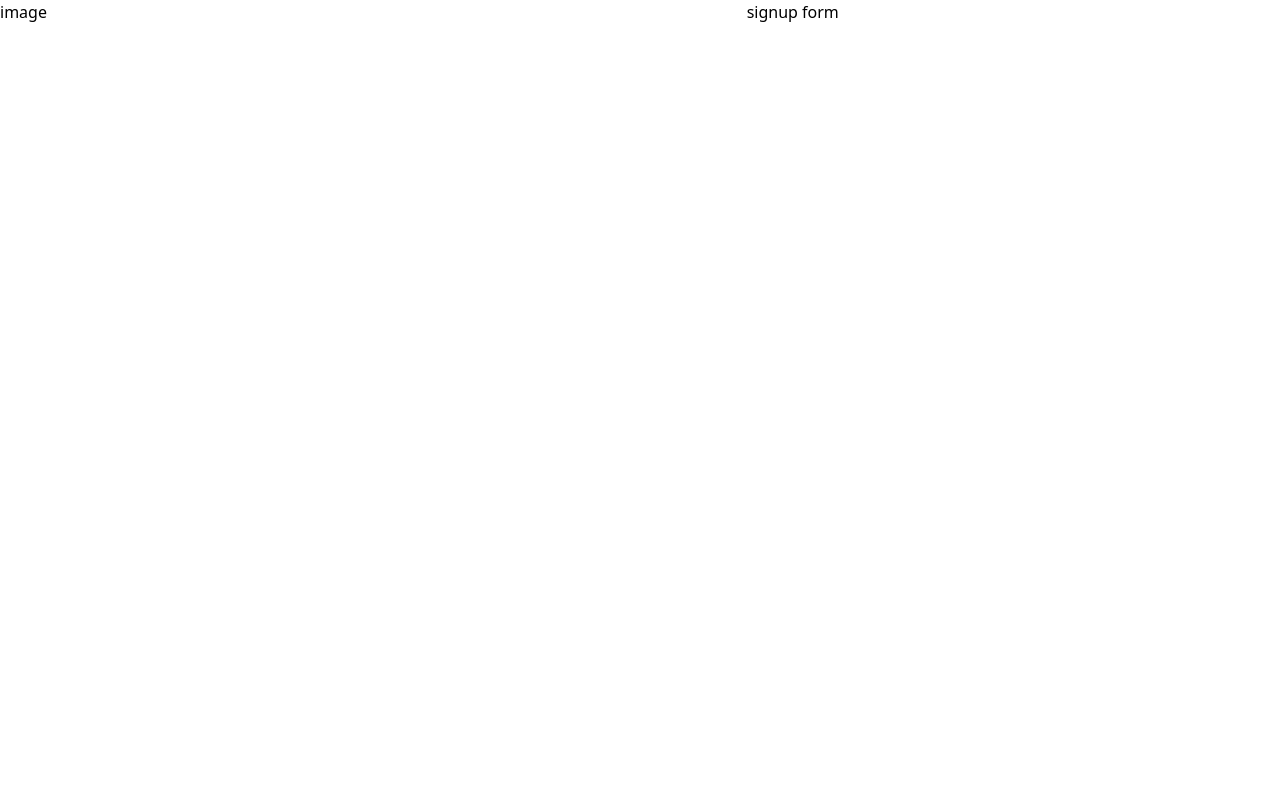
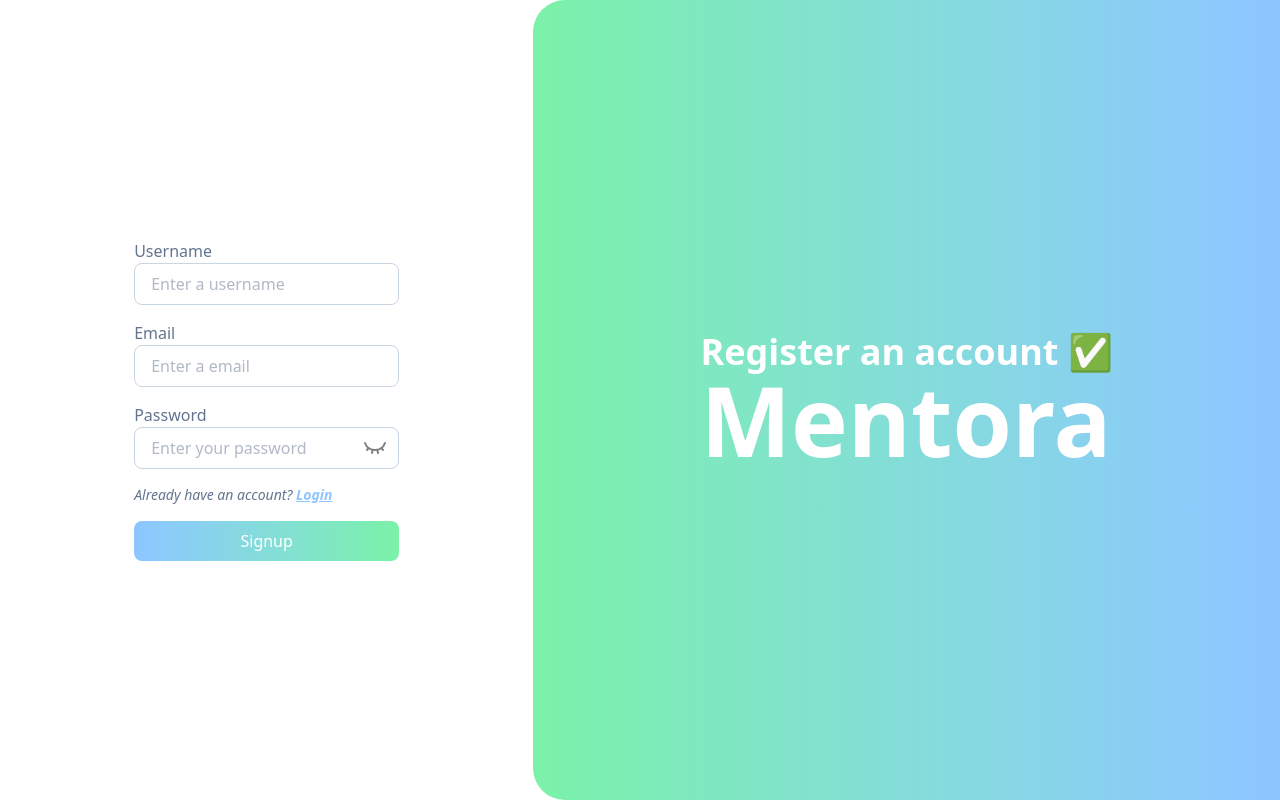
Before and after one commit to presabkhadka/MentoraFE, a React (Vite) app: page /signup in a window 1280 px wide. Built offline with nearby package versions, Linux system fonts and the light colour scheme.

Commit message:
feat - user authentication completed

```diff
--- a/package.json
+++ b/package.json
@@ -16,6 +16,7 @@
     "lucide-react": "^0.518.0",
     "react": "^19.1.0",
     "react-dom": "^19.1.0",
+    "react-hot-toast": "^2.5.2",
     "react-router-dom": "^7.6.2",
     "tailwindcss": "^4.1.10"
   },
--- a/src/App.tsx
+++ b/src/App.tsx
@@ -1,15 +1,15 @@
 import { createBrowserRouter, RouterProvider } from "react-router-dom";
 import Home from "./pages/view/Home";
-import Landing from "./pages/view/Landing";
 import AuthGuard from "./components/AuthGuard";
 import Login from "./pages/auth/Login";
 import Signup from "./pages/auth/Signup";
+import { Toaster } from "react-hot-toast";
 
 export default function App() {
   return (
+    <>
       <RouterProvider
         router={createBrowserRouter([
-        { path: "/", element: <Landing /> },
           { path: "/login", element: <Login /> },
           { path: "/signup", element: <Signup /> },
           {
@@ -19,5 +19,7 @@ export default function App() {
           },
         ])}
       ></RouterProvider>
+      <Toaster position="bottom-right" />
+    </>
   );
 }
--- a/src/components/Sidebar.tsx
+++ b/src/components/Sidebar.tsx
@@ -1,5 +1,5 @@
 import { Bird, Brain, Link, Notebook, Tag, Video } from "lucide-react";
-import { NavLink } from "react-router-dom";
+import { NavLink, useNavigate } from "react-router-dom";
 
 export default function Sidebar() {
   let navOptions = [
@@ -9,12 +9,12 @@ export default function Sidebar() {
     { title: "Links", icon: <Link />, path: "/user/links" },
     { title: "Tags", icon: <Tag />, path: "/user/tags" },
   ];
-
+  let navigate = useNavigate()
   return (
-    <div className="h-screen w-[64px] md:w-[200px] flex flex-col justify-between shadow-lg border-r p-4">
+    <div className="h-screen w-[64px] md:w-[100%] flex flex-col justify-between shadow-lg border-r p-4">
       <div className="flex gap-6 flex-col">
         <div className="flex items-center gap-2">
-          <Brain size={32} color="blue"/>
+          <Brain size={32} color="blue" />
           <p className="text-3xl font-medium text-blue-500">Mentora</p>
         </div>
         <div className="flex flex-col gap-4">
@@ -22,7 +22,11 @@ export default function Sidebar() {
             <div key={index}>
               <NavLink
                 to={menu.path}
-                className={({ isActive }) => (isActive ? "text-lg hover:bg-blue-400 active:text-green-500" : "text-lg hover:text-slate-500")}
+                className={({ isActive }) =>
+                  isActive
+                    ? "text-lg hover:bg-blue-400 active:text-green-500"
+                    : "text-lg hover:text-slate-500"
+                }
               >
                 <div className="flex gap-2 items-center">
                   <p>{menu.icon}</p>
@@ -33,7 +37,10 @@ export default function Sidebar() {
           ))}
         </div>
       </div>
-      <button className="border px-4 py-2 rounded-lg">Logout</button>
+      <button className="border px-4 py-2 rounded-lg" onClick={()=>{
+        localStorage.removeItem("Authorization")
+navigate("/login")
+      }}>Logout</button>
     </div>
   );
 }
--- a/src/pages/auth/Login.tsx
+++ b/src/pages/auth/Login.tsx
@@ -1,8 +1,107 @@
+import axios from "axios";
+import { Eye, EyeClosed } from "lucide-react";
+import { useState } from "react";
+import toast from "react-hot-toast";
+import { useNavigate } from "react-router-dom";
+
 export default function Login() {
+  let [isVisible, setIsVisible] = useState<boolean>(false);
+  let [email, setEmail] = useState<string>("");
+  let [password, setPassword] = useState<string>("");
+  let navigate = useNavigate();
+
+  let toggleVisibility = () => {
+    setIsVisible(!isVisible);
+  };
+
+  let handleSubmit = async (e: React.FormEvent<HTMLFormElement>) => {
+    e.preventDefault();
+    try {
+      let api = import.meta.env.VITE_BASE_URL;
+      let response = await axios.post(`${api}/user/login`, {
+        email,
+        password,
+      });
+
+      let token = response.data.msg;
+
+      localStorage.setItem("Authorization", `Bearer ${token}`);
+
+      toast.success("Login successfull");
+      navigate("/user/home");
+    } catch (error) {
+      if (error instanceof Error) {
+        toast.error(error.message);
+      }
+    }
+  };
+
   return (
     <div className="h-screen grid grid-cols-1 md:grid-cols-12">
-      <div className="col-span-7">image</div>
-      <div className="col-span-5">login form</div>
+      <div className="col-span-5 flex items-center justify-center">
+        <form onSubmit={handleSubmit}>
+          <div className="flex flex-col gap-4">
+            <div className="flex flex-col">
+              <label htmlFor="email" className="text-slate-500">
+                Email
+              </label>
+              <input
+                type="email"
+                placeholder="Enter your email."
+                className="border border-slate-300 px-4 py-2 rounded-lg focus:outline-slate-400 text-slate-500"
+                value={email}
+                onChange={(e) => setEmail(e.target.value)}
+              />
+            </div>
+            <div className="flex flex-col">
+              <label htmlFor="email" className="text-slate-500">
+                Password
+              </label>
+              <div className="relative">
+                <input
+                  type={isVisible ? "text" : "password"}
+                  placeholder="Enter your password."
+                  className="border border-slate-300 px-4 py-2 rounded-lg focus:outline-slate-400 text-slate-500"
+                  value={password}
+                  onChange={(e) => setPassword(e.target.value)}
+                />
+                <button
+                  onClick={toggleVisibility}
+                  type="button"
+                  className="absolute top-2 right-3"
+                >
+                  {isVisible ? (
+                    <Eye color="gray" />
+                  ) : (
+                    <EyeClosed color="gray" />
+                  )}
+                </button>
+              </div>
+            </div>
+            <p className="italic text-slate-500 text-sm">
+              Don't have an account?{" "}
+              <span
+                className="text-blue-300 font-semibold underline hover:cursor-pointer"
+                onClick={() => {
+                  navigate("/signup");
+                }}
+              >
+                Resigter
+              </span>
+            </p>
+            <button className="border border-slate-300 px-4 py-2 rounded-lg bg-gradient-to-r from-blue-300 to-green-300 text-white hover:scale-105 hover:cursor-pointer">
+              Login
+            </button>
+          </div>
+        </form>
+      </div>
+      <div className="col-span-7 bg-gradient-to-r from-green-300 to-blue-300 rounded-l-4xl flex justify-center items-center">
+        <h3 className="text-4xl text-white font-bold">
+          Hi, Welcome back to 👋
+          <br />
+          <span className="text-8xl text-white font-bold">Mentora</span>
+        </h3>
+      </div>
     </div>
   );
 }
--- a/src/pages/auth/Signup.tsx
+++ b/src/pages/auth/Signup.tsx
@@ -1,8 +1,139 @@
+import { Eye, EyeClosed } from "lucide-react";
+import { useState } from "react";
+import toast from "react-hot-toast";
+import { useNavigate } from "react-router-dom";
+import axios from "axios";
+
 export default function Signup() {
+  let [username, setUsername] = useState<string>("");
+  let [email, setEmail] = useState<string>("");
+  let [password, setPassword] = useState<string>("");
+  let [isVisible, setIsVisible] = useState<boolean>(false);
+  let navigate = useNavigate();
+
+  let toggleVisibility = () => {
+    setIsVisible(!isVisible);
+  };
+
+  let handleSubmit = async (e: React.FormEvent<HTMLFormElement>) => {
+    e.preventDefault();
+
+    if (!username || username.length < 3) {
+      toast.error("Username must be at least 3 characters");
+      return;
+    }
+
+    const emailRegex = /^[^\s@]+@[^\s@]+\.[^\s@]+$/;
+    if (!email || !emailRegex.test(email)) {
+      toast.error("Please enter a valid email");
+      return;
+    }
+
+    if (!password || password.length < 6) {
+      toast.error("Password must be at least 6 characters");
+      return;
+    }
+    try {
+      let api = import.meta.env.VITE_BASE_URL;
+      await axios.post(`${api}/user/signup`, {
+        username,
+        email,
+        password,
+      });
+
+      toast.success("Signup successfull");
+      navigate("/login");
+    } catch (error) {
+      if (error instanceof Error) {
+        toast.error(error.message);
+      }
+    }
+  };
+
   return (
     <div className="h-screen grid grid-cols-1 md:grid-cols-12">
-      <div className="col-span-7">image</div>
-      <div className="col-span-5">signup form</div>
+      <div className="col-span-5 flex items-center justify-center">
+        <form onSubmit={handleSubmit}>
+          <div className="flex flex-col gap-4">
+            <div className="flex flex-col">
+              <label htmlFor="username" className="text-slate-500">
+                Username
+              </label>
+              <input
+                type="text"
+                placeholder="Enter a username"
+                className="border border-slate-300 px-4 py-2 rounded-lg focus:outline-slate-400 text-slate-500"
+                value={username}
+                onChange={(e) => {
+                  setUsername(e.target.value);
+                }}
+              />
+            </div>
+            <div className="flex flex-col">
+              <label htmlFor="email" className="text-slate-500">
+                Email
+              </label>
+              <input
+                type="email"
+                placeholder="Enter a email"
+                className="border border-slate-300 px-4 py-2 rounded-lg focus:outline-slate-400 text-slate-500"
+                value={email}
+                onChange={(e) => {
+                  setEmail(e.target.value);
+                }}
+              />
+            </div>
+            <div className="flex flex-col">
+              <label htmlFor="password" className="text-slate-500">
+                Password
+              </label>
+              <div className="relative">
+                <input
+                  type={isVisible ? "text" : "password"}
+                  placeholder="Enter your password"
+                  className="border border-slate-300 px-4 py-2 rounded-lg focus:outline-slate-400 text-slate-500"
+                  value={password}
+                  onChange={(e) => {
+                    setPassword(e.target.value);
+                  }}
+                />
+                <button
+                  className="absolute right-3 top-2"
+                  type="button"
+                  onClick={toggleVisibility}
+                >
+                  {isVisible ? (
+                    <Eye color="gray" />
+                  ) : (
+                    <EyeClosed color="gray" />
+                  )}
+                </button>
+              </div>
+            </div>
+            <p className="italic text-slate-500 text-sm">
+              Already have an account?{" "}
+              <span
+                className="text-blue-300 font-semibold underline hover:cursor-pointer"
+                onClick={() => {
+                  navigate("/login");
+                }}
+              >
+                Login
+              </span>
+            </p>
+            <button className="px-4 py-2 bg-gradient-to-r from-blue-300 to-green-300 rounded-lg text-white hover:cursor-pointer hover:scale-105">
+              Signup
+            </button>
+          </div>
+        </form>
+      </div>
+      <div className="col-span-7 bg-gradient-to-r from-green-300 to to-blue-300 rounded-l-4xl flex justify-center items-center">
+        <h3 className="text-4xl text-white font-bold">
+          Register an account ✅
+          <br />
+          <span className="text-8xl">Mentora</span>
+        </h3>
+      </div>
     </div>
   );
 }
--- a/src/pages/view/Home.tsx
+++ b/src/pages/view/Home.tsx
@@ -1,7 +1,14 @@
+import Sidebar from "../../components/Sidebar";
+
 export default function Home(){
     return(
-        <div>
-            hi there
+        <div className="h-screen grid grid-cols-1 md:grid-cols-12">
+            <div className="col-span-2">
+                <Sidebar/>
+            </div>
+            <div className="col-span-10 p-6">
+                here will be the contents
+            </div>
         </div>
     )
 }
--- a/src/pages/view/Landing.tsx
+++ /dev/null
@@ -1,9 +0,0 @@
-import Sidebar from "../../components/Sidebar";
-
-export default function Landing(){
-    return(
-        <div>
-            <Sidebar/>
-        </div>
-    )
-}
```
Also changed, not shown: 1 other file (tests, documents, lock files or other folders). Lines whose indentation alone changed are shown as unchanged.
